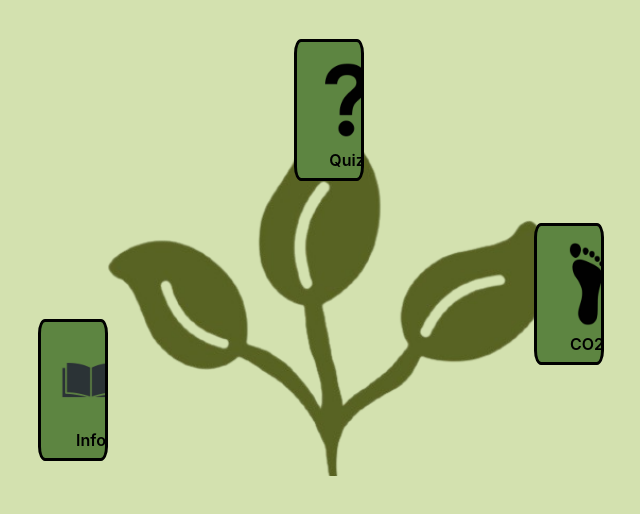
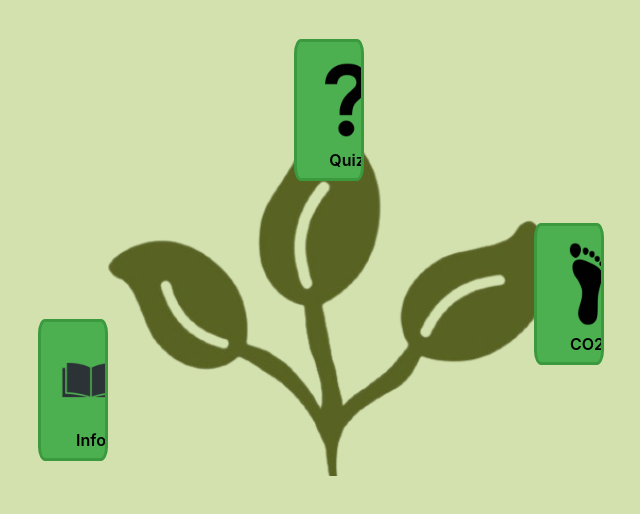
Before and after one commit to DanielZdravkovic/PM-APP, an Electron app: page index.html in a window 800 px wide. Shown: the part 98-612 px from the top of the page, without its empty margins (74-714 px from the left). Drawn offline with Linux system fonts and the light colour scheme.

Commit message:
menu button an restliche app angepasst

```diff
--- a/menu.css
+++ b/menu.css
@@ -42,8 +42,8 @@ p{
   overflow: hidden;
   width: 8vw;
   height: 17vh;
-  border: 3px solid black;
-  background-color: rgb(93, 133, 65);
+  border: 3px solid #3a9a3d;
+  background-color: #4CAF50;
   border-radius: 10%;
   transition: transform 0.2s ease-in-out;
 }
@@ -51,6 +51,7 @@ p{
 .button:hover {
   cursor: pointer;
   transform: scale(1.1);
+  background-color: #3a9a3d;
 }
 #button-co2 {
   top: 23vh;
```
